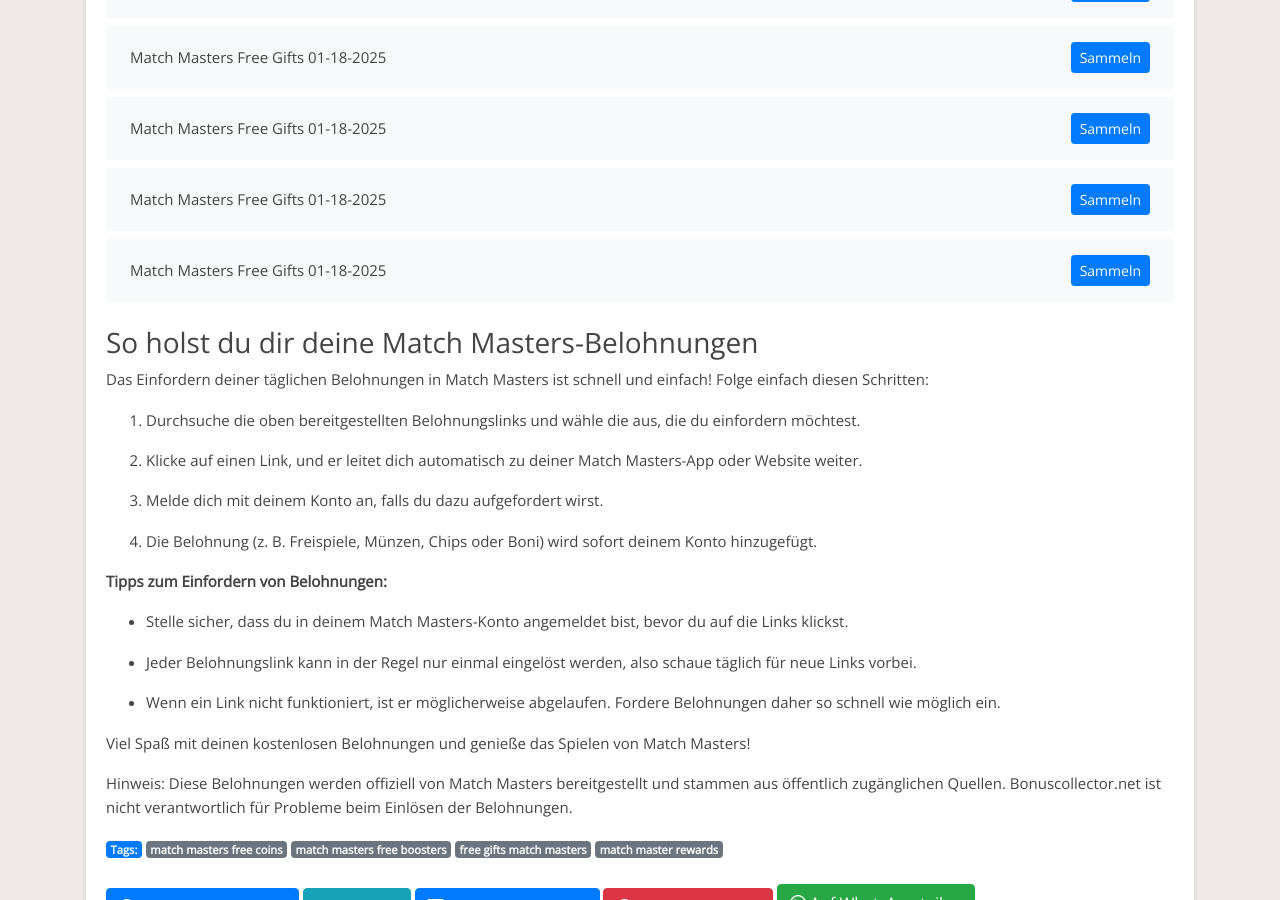
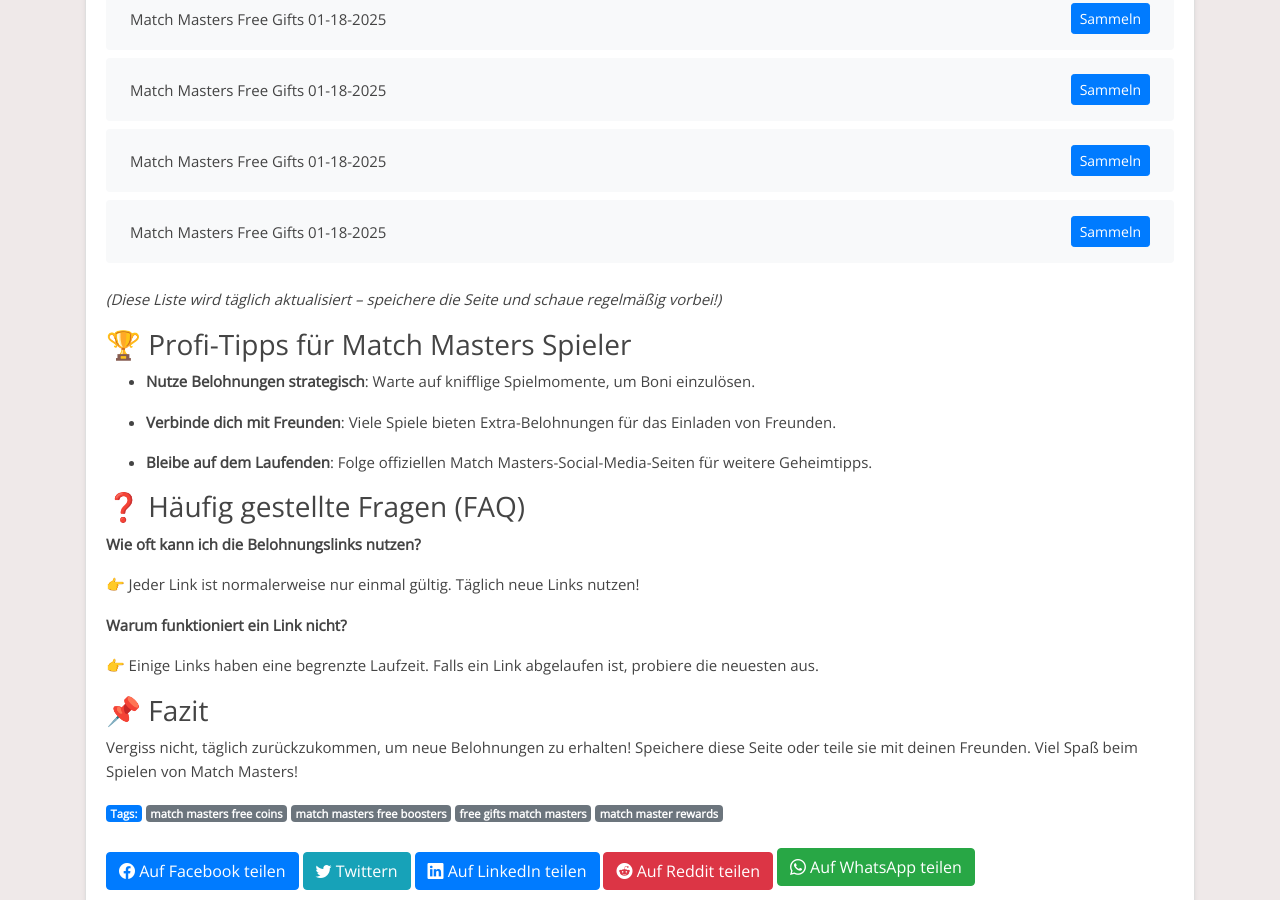
Before and after one commit to Prollad99/bs-de, a Jekyll site: the page built from _posts/2025-01-18-match-masters.md, in a window 1280 px wide and 900 px high, scrolled down 7414 px. Built offline with Jekyll 4.4.1, drawn with Linux system fonts in a browser that asks for light colours; some of the changed text lies outside the part shown.

Commit message:
Aktualisiere match-masters-Belohnungslinks, Inhalte und Änderungsdatum

```diff
--- a/_data/include_files.yml
+++ b/_data/include_files.yml
@@ -5,7 +5,7 @@
   last_modified: 2025-02-04 09:15:43
 
 match-masters.html:
-  last_modified: 2025-02-04 09:36:47
+  last_modified: 2025-02-04 13:50:25
 
 monopoly-go.html:
   last_modified: 2025-02-04 12:59:48
--- a/_includes/match-masters.html
+++ b/_includes/match-masters.html
@@ -1,4 +1,8 @@
 <ul class="list-group mt-3 mb-4">
+  <li class="list-group-item d-flex justify-content-between align-items-center">
+    <span>Match Masters Free Gifts 02-04-2025</span>
+    <a href="https://go.matchmasters.io/l/p/8VYPUAYpjVg" class="btn btn-primary btn-sm">Sammeln</a>
+  </li>
   <li class="list-group-item d-flex justify-content-between align-items-center">
     <span>Match Masters Free Gifts 02-04-2025</span>
     <a href="https://go.matchmasters.io/l/p/qfM1k_4kNnA" class="btn btn-primary btn-sm">Sammeln</a>
@@ -395,8 +399,4 @@
     <span>Match Masters Free Gifts 01-18-2025</span>
     <a href="https://go.matchmasters.io/l/p/cTFpfPGt03E" class="btn btn-primary btn-sm">Sammeln</a>
   </li>
-  <li class="list-group-item d-flex justify-content-between align-items-center">
-    <span>Match Masters Free Gifts 01-18-2025</span>
-    <a href="http://go.matchmasters.io/l/p/e1fa-Vx2IJc" class="btn btn-primary btn-sm">Sammeln</a>
-  </li>
 </ul>
--- a/_includes/match-masters_footer.html
+++ b/_includes/match-masters_footer.html
@@ -1,27 +1,31 @@
-### So holst du dir deine Match Masters-Belohnungen
+*(Diese Liste wird täglich aktualisiert – speichere die Seite und schaue regelmäßig vorbei!)*
 
 
-Das Einfordern deiner täglichen Belohnungen in Match Masters ist schnell und einfach! Folge einfach diesen Schritten:
 
-1. Durchsuche die oben bereitgestellten Belohnungslinks und wähle die aus, die du einfordern möchtest.
+### 🏆 Profi-Tipps für Match Masters Spieler
 
-2. Klicke auf einen Link, und er leitet dich automatisch zu deiner Match Masters-App oder Website weiter.
+- **Nutze Belohnungen strategisch**: Warte auf knifflige Spielmomente, um Boni einzulösen.
 
-3. Melde dich mit deinem Konto an, falls du dazu aufgefordert wirst.
+- **Verbinde dich mit Freunden**: Viele Spiele bieten Extra-Belohnungen für das Einladen von Freunden.
 
-4. Die Belohnung (z. B. Freispiele, Münzen, Chips oder Boni) wird sofort deinem Konto hinzugefügt.
+- **Bleibe auf dem Laufenden**: Folge offiziellen Match Masters-Social-Media-Seiten für weitere Geheimtipps.
 
 
-**Tipps zum Einfordern von Belohnungen:**
 
-- Stelle sicher, dass du in deinem Match Masters-Konto angemeldet bist, bevor du auf die Links klickst.
+### ❓ Häufig gestellte Fragen (FAQ)
 
-- Jeder Belohnungslink kann in der Regel nur einmal eingelöst werden, also schaue täglich für neue Links vorbei.
+**Wie oft kann ich die Belohnungslinks nutzen?**
 
-- Wenn ein Link nicht funktioniert, ist er möglicherweise abgelaufen. Fordere Belohnungen daher so schnell wie möglich ein.
+👉 Jeder Link ist normalerweise nur einmal gültig. Täglich neue Links nutzen!
 
 
-Viel Spaß mit deinen kostenlosen Belohnungen und genieße das Spielen von Match Masters!
+
+**Warum funktioniert ein Link nicht?**
+
+👉 Einige Links haben eine begrenzte Laufzeit. Falls ein Link abgelaufen ist, probiere die neuesten aus.
 
 
-Hinweis: Diese Belohnungen werden offiziell von Match Masters bereitgestellt und stammen aus öffentlich zugänglichen Quellen. Bonuscollector.net ist nicht verantwortlich für Probleme beim Einlösen der Belohnungen.
+
+### 📌 Fazit
+
+Vergiss nicht, täglich zurückzukommen, um neue Belohnungen zu erhalten! Speichere diese Seite oder teile sie mit deinen Freunden. Viel Spaß beim Spielen von Match Masters!
--- a/_includes/match-masters_post.html
+++ b/_includes/match-masters_post.html
@@ -1,13 +1,13 @@
-Entdecke tägliche Match Masters-Belohnungen!
+**Willkommen, Match Masters-Fans!**
+
+Suchst du nach den neuesten Gratis-Belohnungen für Match Masters? Dann bist du hier genau richtig! Wir aktualisieren täglich die besten Links für Freispiele, Münzen und andere Boni, damit du dein Spielerlebnis optimal genießen kannst.
 
 
-Bist du ein Fan von Match Masters und möchtest dein Spielerlebnis verbessern? Du bist hier genau richtig! Diese Seite ist allen Match Masters-Enthusiasten gewidmet, die täglich kostenlose Belohnungen einfordern möchten. Hier findest du die neuesten Links, um Freispiele, Münzen, Chips und andere spannende Boni zu sammeln, damit du das Spiel noch mehr genießen kannst.
+
+### Was ist Match Masters und warum sind Belohnungen wichtig?
+
+Match Masters ist ein beliebtes Spiel, das von Millionen gespielt wird. Mit täglichen Belohnungen kannst du länger spielen, schneller leveln und das Beste aus deinem Spielerlebnis herausholen.
 
 
-Match Masters ist ein unterhaltsames Spiel, das von Millionen geliebt wird. Ob du höhere Level erreichen oder einfach nur den Nervenkitzel genießen möchtest – unsere täglichen Belohnungslinks halten dich im Spiel.
 
-
-Hinweis: Match Masters ist eine kostenlose App, die ausschließlich zu Unterhaltungszwecken entwickelt wurde. Bonuscollector.net ist eine unabhängige Plattform und steht in keiner Verbindung zu den Entwicklern oder Eigentümern von Match Masters.
-
-
-Schau täglich vorbei, um sicherzustellen, dass du keine Belohnung verpasst!
+### 🚀 Tägliche Belohnungslinks für Match Masters
```
Also changed, not shown: links-json/match-masters.json (+4 -4 lines).
